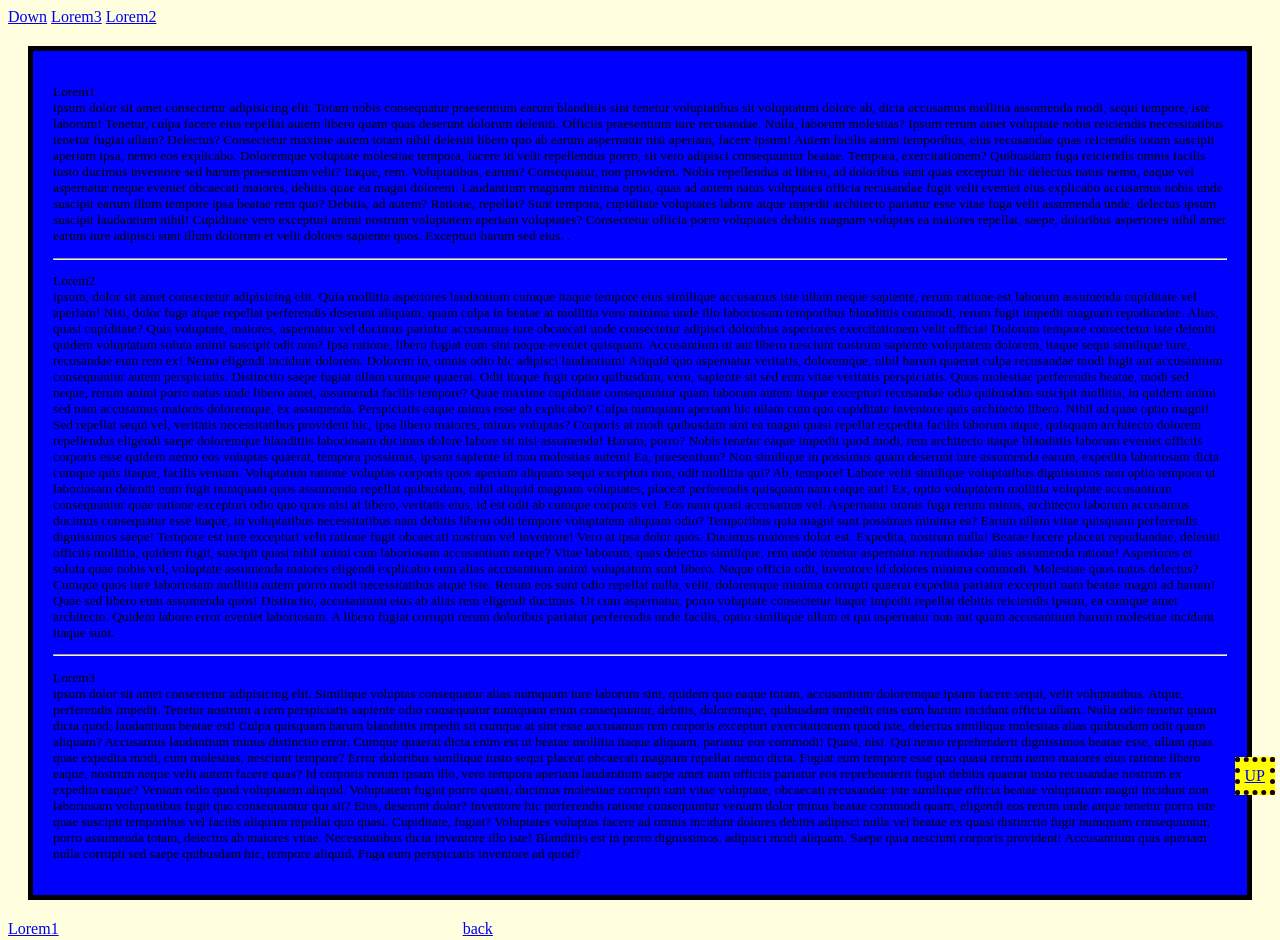
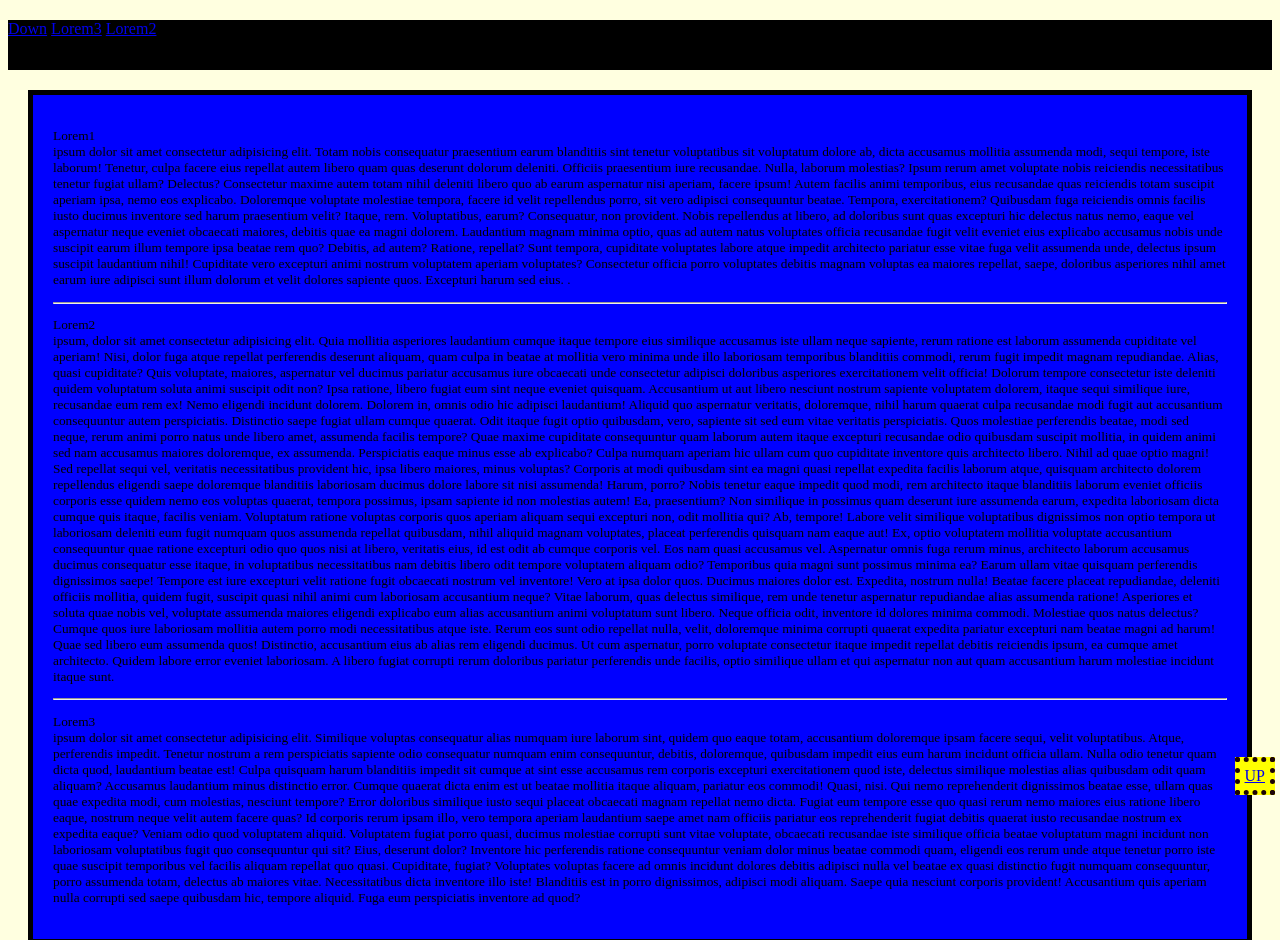
Before and after one commit to sanya1982/Project, a plain HTML site: page test.html in a window 1280 px wide. Shown: the top 940 px of the page. Drawn offline with Linux system fonts and the light colour scheme.

Commit message:
commit 3

```diff
--- a/src/css/style.css
+++ b/src/css/style.css
@@ -1,5 +1,15 @@
 body {
     background-color: rgb(255, 255, 224);
+}
+header {
+    background-color:black;
+    height: 50px;
+    margin-top: 0;
+}
+nav {
+    display: block;
+    margin: 0 auto;
+    margin-top: 20px;
 }
 h1 {
     font-family: 'times new roman', palatino linotype, athena, tahoma;
--- a/test.html
+++ b/test.html
@@ -7,12 +7,15 @@
     <title>Document</title>
     <link rel="stylesheet" href="/src/css/style.css">
 </head>
+<body>
 <header id="test-header">
+    <nav>
         <a href="#test-footer">Down</a>
         <a href="#LThree">Lorem3</a>
         <a href="#LTwo">Lorem2</a>
+    </nav>
 </header>
-<body>
+
     <div class="test">
         <p id="LOne">Lorem1 <br> ipsum dolor sit amet consectetur adipisicing elit. Totam nobis consequatur praesentium earum blanditiis sint tenetur voluptatibus sit voluptatum dolore ab, dicta accusamus mollitia assumenda modi, sequi tempore, iste laborum!
             Tenetur, culpa facere eius repellat autem libero quam quas deserunt dolorum deleniti. Officiis praesentium iure recusandae. Nulla, laborum molestias? Ipsum rerum amet voluptate nobis reiciendis necessitatibus tenetur fugiat ullam? Delectus?
@@ -66,10 +69,10 @@
     <div class="link-up">
         <a href="#test-header">UP</a>
     </div>
-
-</body>
     <footer id="test-footer">
         <a href="#LOne">Lorem1</a>
         <a href="index.html" class="href-test">back</a>
     </footer>
+</body>
+
 </html>
```
Lines whose indentation alone changed are shown as unchanged.
